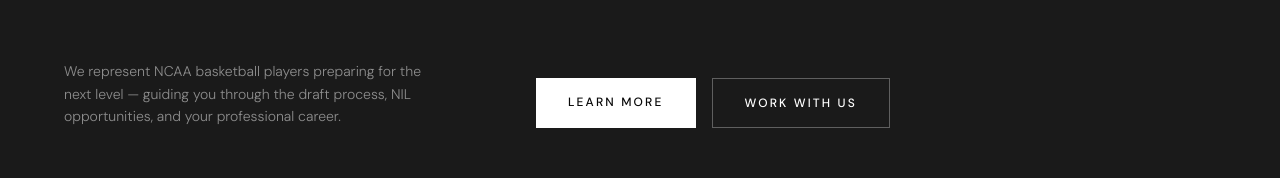
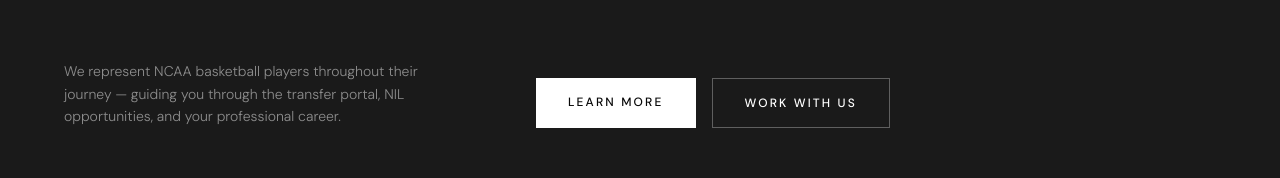
Before and after one commit to hfirestone/LSG, a Next.js app: page / in a window 1280 px wide. Shown: the part 592-770 px from the top of the page. Built offline with nearby package versions, Linux system fonts and the light colour scheme.

Commit message:
Update hero text

```diff
--- a/components/Hero.tsx
+++ b/components/Hero.tsx
@@ -26,7 +26,7 @@
         </h1>
         <div className="mt-12 flex flex-col md:flex-row gap-6 md:items-end animate-fadeUp-2">
           <p className="max-w-sm text-sm leading-relaxed" style={{ color: "rgba(255,255,255,0.5)", fontWeight: 300 }}>
-            We represent NCAA basketball players preparing for the next level — guiding you through the draft process, NIL opportunities, and your professional career.
+            We represent NCAA basketball players throughout their journey — guiding you through the transfer portal, NIL opportunities, and your professional career.
           </p>
           <div className="flex gap-4 md:ml-16">
             <a href="#about" className="text-xs tracking-[0.18em] uppercase px-8 py-4 transition-all duration-200" style={{ background: "var(--white)", color: "var(--black)", fontWeight: 500 }}>
```
